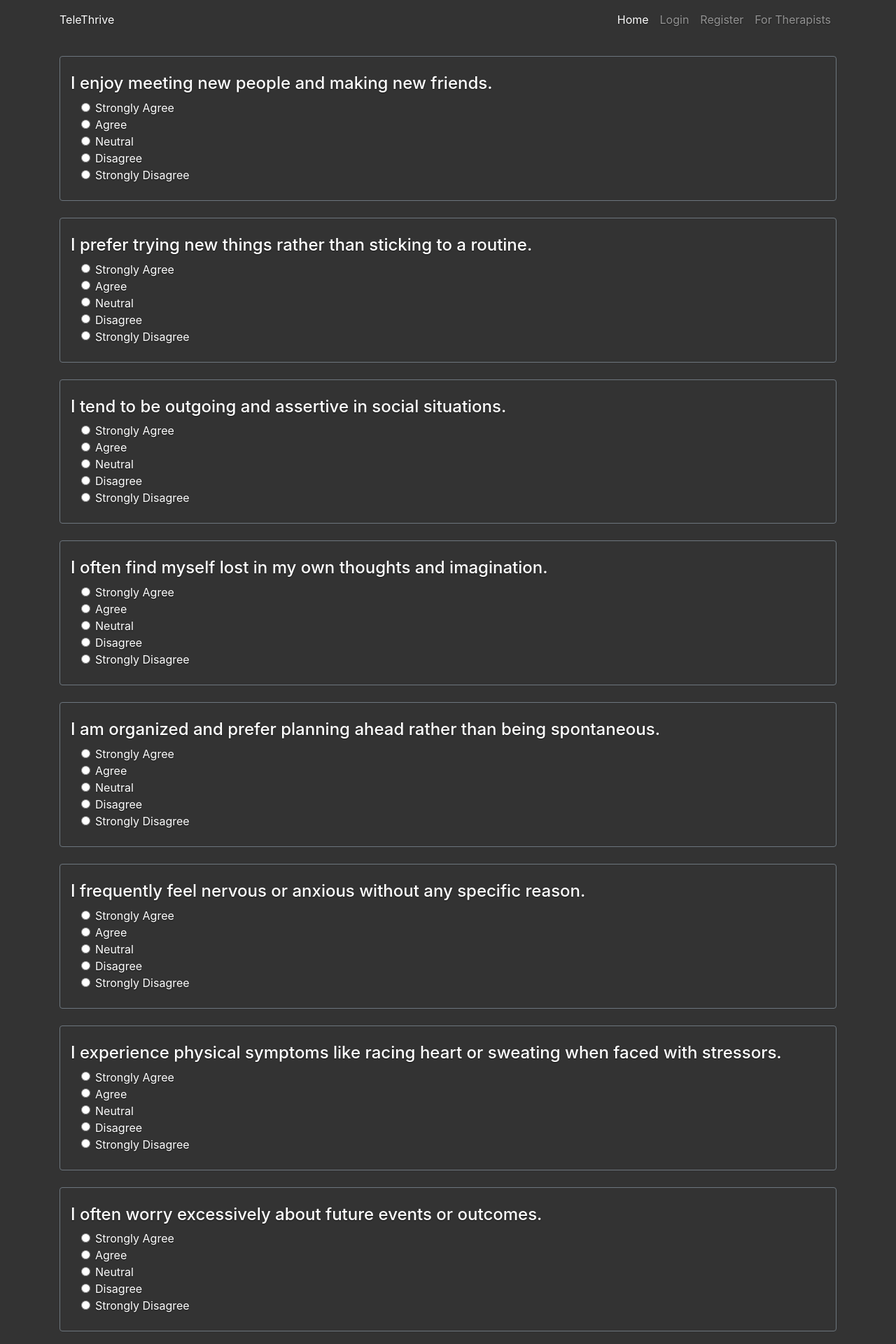
After one commit to ynot93/tele-thrive, a Flask app: page /health-analysis in a window 1280 px wide. The commit adds this page. Shown: the top 1920 px of the page at 70% size. Run offline with Flask 3, Linux system fonts and the light colour scheme.

Commit message:
Display results from health analysis questionnaire

```diff
--- a/flask_app/__init__.py
+++ b/flask_app/__init__.py
@@ -4,7 +4,6 @@ from flask_sqlalchemy import SQLAlchemy
 from dotenv import load_dotenv
 from flask_bcrypt import Bcrypt
 from flask_login import LoginManager
-from analysis import HealthAnalysis
 
 
 load_dotenv()
@@ -17,6 +16,5 @@ bcrypt = Bcrypt(app)
 login_manager = LoginManager(app)
 login_manager.login_view = 'login'
 login_manager.login_message_category = 'info'
-health_analysis = HealthAnalysis()
 
 from . import routes
--- a/flask_app/routes.py
+++ b/flask_app/routes.py
@@ -3,7 +3,8 @@ import secrets
 from PIL import Image
 from flask import render_template, url_for, flash, redirect, request
 from .forms import RegistrationForm, LoginForm, TherapistRegistrationForm, TherapistLoginForm, UpdateProfileForm
-from . import app, db, bcrypt, health_analysis
+from . import app, db, bcrypt
+from flask_app.analysis import get_custom_response
 
 from flask_app.models.appointment import Appointment
 from flask_app.models.therapist import Therapist
@@ -198,7 +199,31 @@ def user_profile():
                            profile_pic=profile_pic, form=form)
 
 
-@app.route("/health-analysis-1", methods=['GET', 'POST'])
+@app.route("/health-analysis", methods=['GET', 'POST'])
 def health_analysis():
+    if request.method == 'POST':
+        scores = []
+        for i in range(1, 13):
+            response = request.form.get(f"optradio{i}")
+            scores.append(int(response))
 
-    return render_template('health_analysis_1.html', title='Health Analysis')
+        personality_level = sum(scores[:3]) / 3
+        anxiety_level = sum(scores[5:8]) / 3
+        depression_level = sum(scores[9:]) / 3
+
+        custom_response = get_custom_response(personality_level,
+                                              anxiety_level,
+                                              depression_level)
+
+        return redirect(url_for('display_results',
+                        response=custom_response))
+
+    return render_template('health_analysis.html',
+                           title='Health Analysis')
+
+
+@app.route("/display-results")
+def display_results():
+    response = request.args.get('response', '')
+
+    return render_template('results.html', response=response)
--- a/flask_app/static/main.css
+++ b/flask_app/static/main.css
@@ -129,7 +129,7 @@ body {
 .footer {
   position: absolute;
   left: 0;
-  bottom: 0;
+  /* bottom: 0; */
   width: 100%;
   height: 60px;
   line-height: 60px;
--- /dev/null
+++ b/flask_app/templates/health_analysis.html
@@ -0,0 +1,61 @@
+{% extends "layout.html" %}
+{% block content %}
+
+<div class="container my-4">
+    <form action="/health-analysis" method="post">
+        {% macro question_sequence(question, question_number) %}
+        <div class="container border border-secondary rounded py-4 my-4">
+            <h4>{{ question }}</h4>
+            <div class="container">
+                <div class="form-check">
+                    <label class="form-check-label">
+                        <input type="radio" class="form-check-input" name="optradio{{ question_number }}"
+                            value="2">Strongly Agree
+                    </label>
+                </div>
+                <div class="form-check">
+                    <label class="form-check-label">
+                        <input type="radio" class="form-check-input" name="optradio{{ question_number }}"
+                            value="1">Agree
+                    </label>
+                </div>
+                <div class="form-check">
+                    <label class="form-check-label">
+                        <input type="radio" class="form-check-input" name="optradio{{ question_number }}"
+                            value="0">Neutral
+                    </label>
+                </div>
+                <div class="form-check">
+                    <label class="form-check-label">
+                        <input type="radio" class="form-check-input" name="optradio{{ question_number }}"
+                            value="-1">Disagree
+                    </label>
+                </div>
+                <div class="form-check">
+                    <label class="form-check-label">
+                        <input type="radio" class="form-check-input" name="optradio{{ question_number }}"
+                            value="-2">Strongly Disagree
+                    </label>
+                </div>
+            </div>
+        </div>
+        {% endmacro %}
+
+        {{ question_sequence("I enjoy meeting new people and making new friends.", 1) }}
+        {{ question_sequence("I prefer trying new things rather than sticking to a routine.", 2) }}
+        {{ question_sequence("I tend to be outgoing and assertive in social situations.", 3) }}
+        {{ question_sequence("I often find myself lost in my own thoughts and imagination.", 4) }}
+        {{ question_sequence("I am organized and prefer planning ahead rather than being spontaneous.", 5) }}
+        {{ question_sequence("I frequently feel nervous or anxious without any specific reason.", 6) }}
+        {{ question_sequence("I experience physical symptoms like racing heart or sweating when faced with stressors.", 7) }}
+        {{ question_sequence("I often worry excessively about future events or outcomes.", 8) }}
+        {{ question_sequence("I find it difficult to relax or unwind even when there's no immediate stressor.", 9) }}
+        {{ question_sequence("I frequently feel sad or down for no apparent reason.", 10) }}
+        {{ question_sequence("I have lost interest in activities or hobbies that used to bring me joy.", 11) }}
+        {{ question_sequence("I have trouble concentrating or making decisions due to a lack of motivation.", 12) }}
+
+        <button type="submit" class="btn btn-primary">Submit</button>
+    </form>
+</div>
+
+{% endblock content %}
--- /dev/null
+++ b/flask_app/templates/results.html
@@ -0,0 +1,5 @@
+{% extends "layout.html" %}
+{% block content %}
+    <h1> Here are {{ current_user.username }}'s results</h1>
+    <p>{{ response }}</p>
+{% endblock content %}
```
Also changed, not shown: flask_app/analysis.py (+25 -45 lines), flask_app/templates/health_analysis_1.html (deleted, +0 -49 lines).
